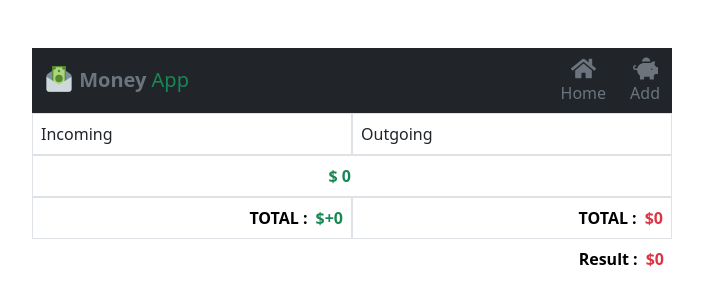
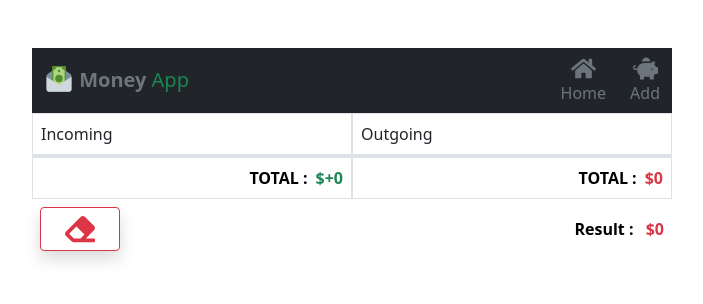
Before and after one commit to Samuel-Marien/moneyapp, a Next.js app: page / in a window 1280 px wide. Shown: the top 304 px of the page, without its empty margins (288-991 px from the left). Built offline with nearby package versions, Linux system fonts and the light colour scheme.

Commit message:
add clear button

```diff
--- a/components/context/index.js
+++ b/components/context/index.js
@@ -1,13 +1,13 @@
-import React, { createContext, useState, useEffect } from 'react'
+import React, { createContext, useState, useEffect, useCallback } from 'react'
 
-const initialState = [{ id: 0, value: 0, text: '' }]
+// const initialState = [{ id: 0, value: 0, text: '' }]
 
 const save = (datas) => {
   localStorage.setItem('datas', JSON.stringify(datas))
 }
 
 export const Provider = (props) => {
-  const [state, setState] = useState(initialState)
+  const [state, setState] = useState([])
   const [positiveValue, setPositiveValue] = useState([0])
   const [negativeValue, setNegativeValue] = useState([0])
   const [loaded, setLoaded] = useState(false)
@@ -59,6 +59,8 @@ export const Provider = (props) => {
     setNegativeValue(totalIncome)
   }, [state])
 
+  const resetDatas = useCallback(() => localStorage.clear() + setState([]), [])
+
   return (
     <Context.Provider
       {...props}
@@ -66,7 +68,8 @@ export const Provider = (props) => {
         state,
         setState,
         positiveValue,
-        negativeValue
+        negativeValue,
+        resetDatas
       }}
     />
   )
--- a/components/displayer/index.js
+++ b/components/displayer/index.js
@@ -3,6 +3,9 @@ import React, { useContext } from 'react'
 import Context from '../context'
 
 import Container from 'react-bootstrap/Container'
+import Button from 'react-bootstrap/Button'
+
+import { FaEraser } from 'react-icons/fa'
 
 const IncomeDisplayer = (props) => {
   const { data } = props
@@ -52,9 +55,7 @@ const Displayer = () => {
   const { state } = useContext(Context)
   const { positiveValue } = useContext(Context)
   const { negativeValue } = useContext(Context)
-  const { result } = useContext(Context)
-
-  console.log(positiveValue)
+  const { resetDatas } = useContext(Context)
 
   return (
     <Container className="w-50 ">
@@ -75,15 +76,23 @@ const Displayer = () => {
           <span className="ms-2">$</span>
           {negativeValue}
         </div>
-        <div className={`p-2 d-flex justify-content-end fw-bolder`}>
-          <span className="text-black">Result :</span>{' '}
+        <div className="p-2 d-flex justify-content-between align-items-center fw-bolder">
+          <Button
+            variant="outline-danger shadow"
+            className="px-4"
+            onClick={resetDatas}
+          >
+            <FaEraser size={30} />
+          </Button>
           {positiveValue + negativeValue <= 0 ? (
             <div className="text-danger">
+              <span className="text-black">Result :</span>{' '}
               <span className="ms-2">$</span>
               {positiveValue + negativeValue}
             </div>
           ) : (
             <div className="text-success">
+              <span className="text-black">Result :</span>{' '}
               <span className="ms-2">$</span>
               {positiveValue + negativeValue}
             </div>
```
